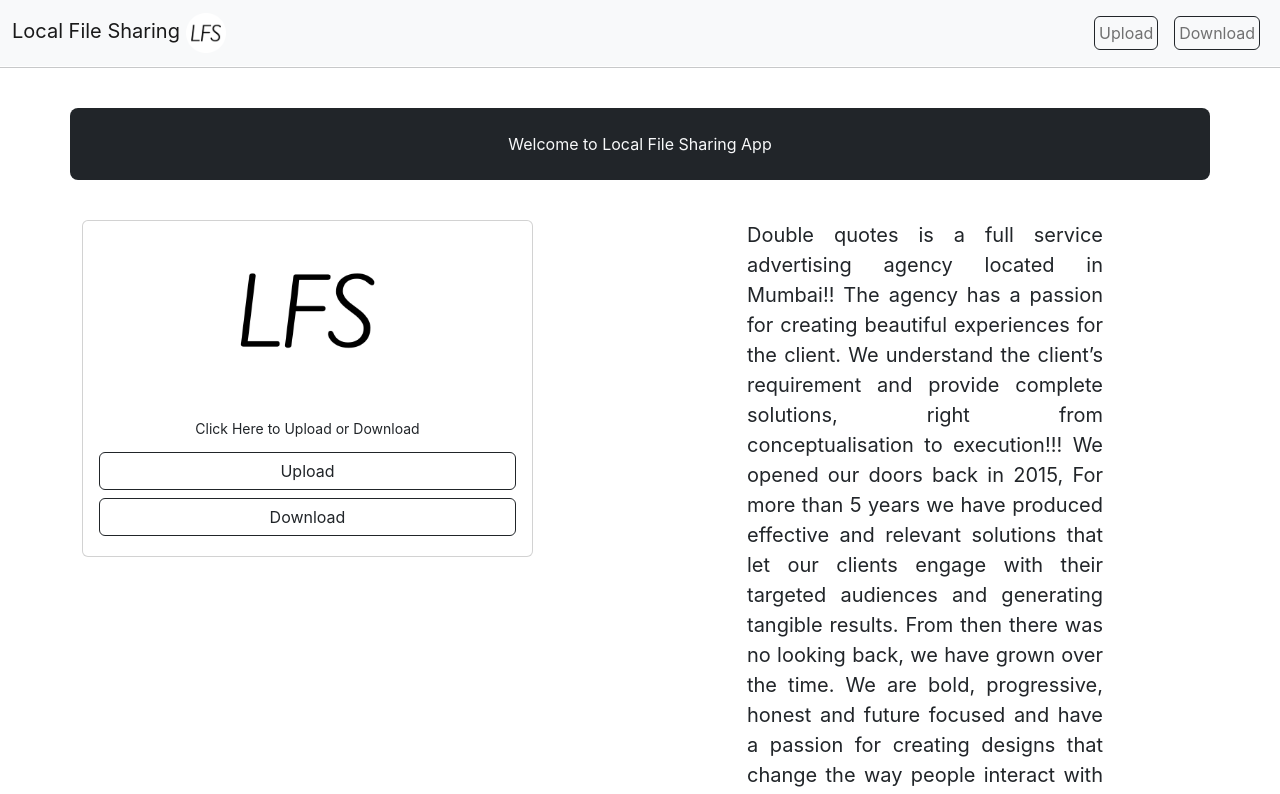
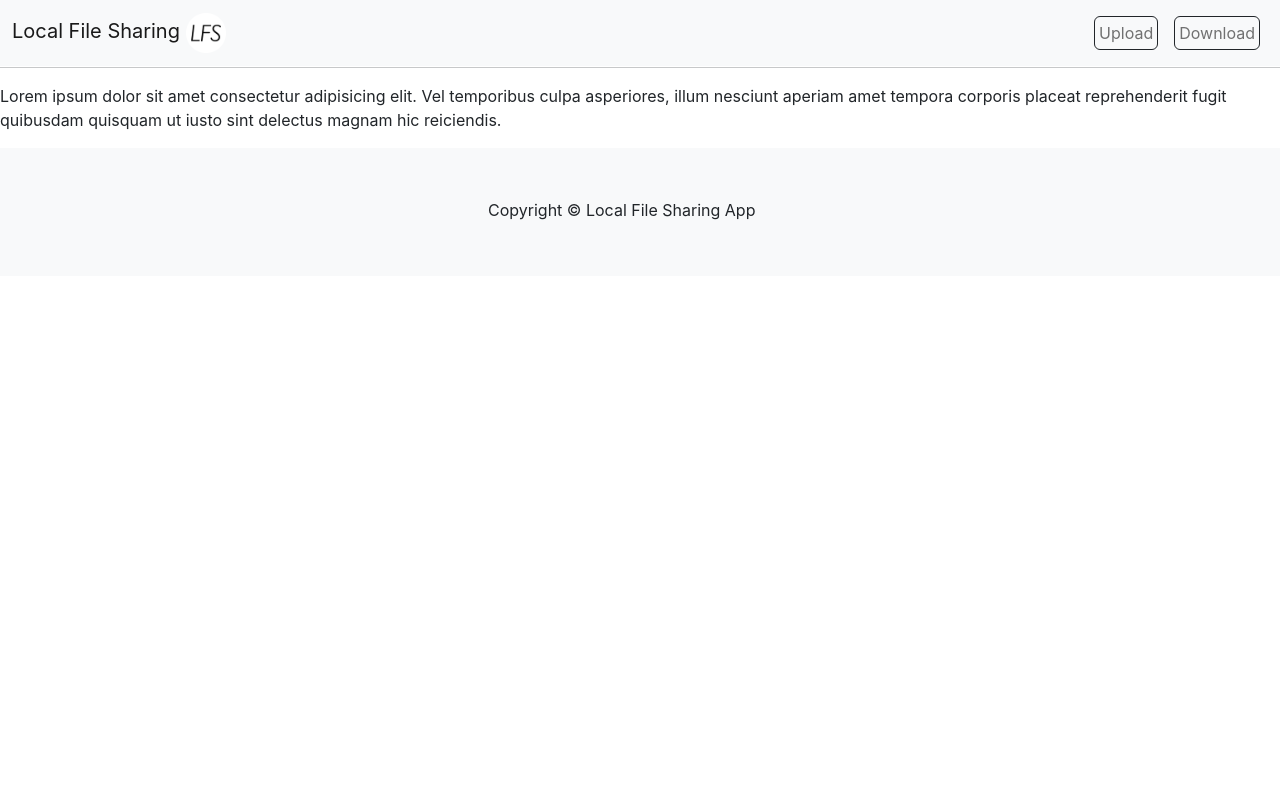
Before and after one commit to yashshukla0918/local-file-sharing, a React (Create React App) app: page /sub-components/Download in a window 1280 px wide. Shown: the top 794 px of the page. Built offline with nearby package versions, Linux system fonts and the light colour scheme.

Commit message:
basic routing added

```diff
--- a/package.json
+++ b/package.json
@@ -34,5 +34,8 @@
       "last 1 firefox version",
       "last 1 safari version"
     ]
+  },
+  "devDependencies": {
+    "react-router-dom": "^6.4.3"
   }
 }
--- a/src/App.js
+++ b/src/App.js
@@ -2,18 +2,31 @@ import './App.css';
 import Footer from './components/Footer';
 import Header from './components/Header';
 import MainPage from './components/MainPage';
+import {
+  BrowserRouter as Router,
+  Routes,
+  Route
+} from 'react-router-dom';
+import Download from './components/sub-components/Download';
+import Upload from './components/sub-components/Upload';
 function App() {
-  let hrStyle ={
-    "width" : "100%",
-    "margin-top" : "0.5px",
+  let hrStyle = {
+    "width": "100%",
+    "margin-top": "0.5px",
   }
   return (
-   <>
-   <Header title="Local File Sharing"></Header>
-   <hr style={hrStyle}/>
-   <MainPage></MainPage>
-   <Footer></Footer>
-   </>
+    <>
+      <Router>
+        <Header title="Local File Sharing"></Header>
+        <hr style={hrStyle} />
+        <Routes>
+          <Route path="/" element={<MainPage></MainPage>}></Route>
+          <Route path="/sub-components/Download/" element={<Download></Download>}></Route>
+          <Route path="/sub-components/Upload" element={<Upload></Upload>}></Route>
+        </Routes>
+        <Footer></Footer>
+      </Router>
+    </>
   );
 }
 
--- a/src/components/Header.js
+++ b/src/components/Header.js
@@ -2,12 +2,14 @@ import React from 'react'
 import PropTypes from 'prop-types'
 import './component-styles/head-style.css'
 import navbarBrandLogo from '../assets/logo192.png';
+import { Link } from 'react-router-dom';
 const Header = (props) => {
+
   return (
     <>
     <nav className="navbar navbar-expand-lg navbar-light bg-light">
       <div className="container-fluid">
-        <a className="navbar-brand" href="#">{props.title} <img id='brand-img' src={navbarBrandLogo} alt="" /></a>
+        <Link className="navbar-brand" to="/">{props.title} <img id='brand-img' src={navbarBrandLogo} alt="" /></Link>
         <button className="navbar-toggler" type="button" data-bs-toggle="collapse" data-bs-target="#navbarSupportedContent" aria-controls="navbarSupportedContent" aria-expanded="false" aria-label="Toggle navigation">
           <span className="navbar-toggler-icon"></span>
         </button>
@@ -16,10 +18,10 @@ const Header = (props) => {
           </ul>
           <ul className='navbar-nav '>
           <li className="nav-item">
-              <a className="nav-link btn btn-outline-dark mx-2 m p-1 my-2 my-sm-0 dd" href="#">Upload</a>
+              <Link className="nav-link btn btn-outline-dark mx-2 m p-1 my-2 my-sm-0 dd" to="/sub-components/Upload">Upload</Link>
             </li>
             <li className="nav-item ">
-              <a className="nav-link btn btn-outline-dark mx-2 p-1 my-2 my-sm-0 dd" href="#">Download</a>
+              <Link className="nav-link btn btn-outline-dark mx-2 p-1 my-2 my-sm-0 dd" to="./sub-components/Download">Download</Link>
             </li>
           </ul>
         </div>
--- a/src/components/MainPage.js
+++ b/src/components/MainPage.js
@@ -1,6 +1,9 @@
 import React from 'react'
 import Logo from "../assets/logo512.png"
 import './component-styles/mainpage.css'
+import Download from './sub-components/Download';
+import { Link } from 'react-router-dom';
+
 const MainPage = () => {
     let outline_button_style = {
         width  : "100%"
@@ -20,8 +23,8 @@ const MainPage = () => {
                             <center><img src={Logo} alt="LOGO" id='logo-mainpage' className="card-img-top" /></center>
                             <div className="card-body">
                                 <div className="card-title "><small>Click Here to Upload or Download</small></div>
-                                <button className='btn btn-outline-dark my-1' style={outline_button_style}>Upload</button>
-                                <button className='btn btn-outline-dark my-1'  style={outline_button_style}>Download</button>
+                                <Link className='btn btn-outline-dark my-1' to="/sub-components/Upload" style={outline_button_style}>Upload</Link>
+                                <Link className='btn btn-outline-dark my-1' to="/sub-components/Download"  style={outline_button_style}>Download</Link>
                             </div>
                         </div>
                     </div>
@@ -30,15 +33,10 @@ const MainPage = () => {
                         {/* <img id='logo-mainpage' src={Logo} alt="Logo" /> */}
 
                     <p className="paragraph">
-                    Double quotes is a full service advertising agency located in Mumbai!!
-                    The agency has a passion for creating beautiful experiences for the client. We understand the
-                    client’s requirement and provide complete solutions, right from conceptualisation to execution!!!
-                    We opened our doors back in 2015, For more than 5 years we have produced effective and relevant
-                    solutions that let our clients engage with their targeted audiences and generating tangible results.
-                    From then there was no looking back, we have grown over the time. We are bold, progressive, honest
-                    and future focused and have a passion for creating designs that change the way people interact with
-                    brands for the better. From building new brands to re-branding old ones, we bring creativity to life
-                    and make every story count.
+                    <hr/>
+                        <span ><center>For Uploading Files</center><hr /></span>
+                        <hr/>
+                        <span ><center>For Downloading Files</center><hr /></span>
                     </p>
 
                     </div>
--- a/src/components/sub-components/Download.js
+++ b/src/components/sub-components/Download.js
@@ -0,0 +1,13 @@
+import React from 'react'
+
+const Download = () => {
+  return (
+    <div>
+      <p>
+        Lorem ipsum dolor sit amet consectetur adipisicing elit. Vel temporibus culpa asperiores, illum nesciunt aperiam amet tempora corporis placeat reprehenderit fugit quibusdam quisquam ut iusto sint delectus magnam hic reiciendis.
+      </p>
+    </div>
+  )
+}
+
+export default Download
--- a/src/components/sub-components/Upload.js
+++ b/src/components/sub-components/Upload.js
@@ -0,0 +1,13 @@
+import React from 'react'
+
+const Upload = () => {
+  return (
+    <div>
+      <p>
+        Lorem ipsum dolor, sit amet consectetur adipisicing elit. Id, nesciunt. Nulla magni quia consequuntur in similique nihil laudantium quod vel natus consectetur animi aspernatur odit, praesentium et quos temporibus accusamus.
+      </p>
+    </div>
+  )
+}
+
+export default Upload
```
Also changed, not shown: 1 other file (tests, documents, lock files or other folders).
